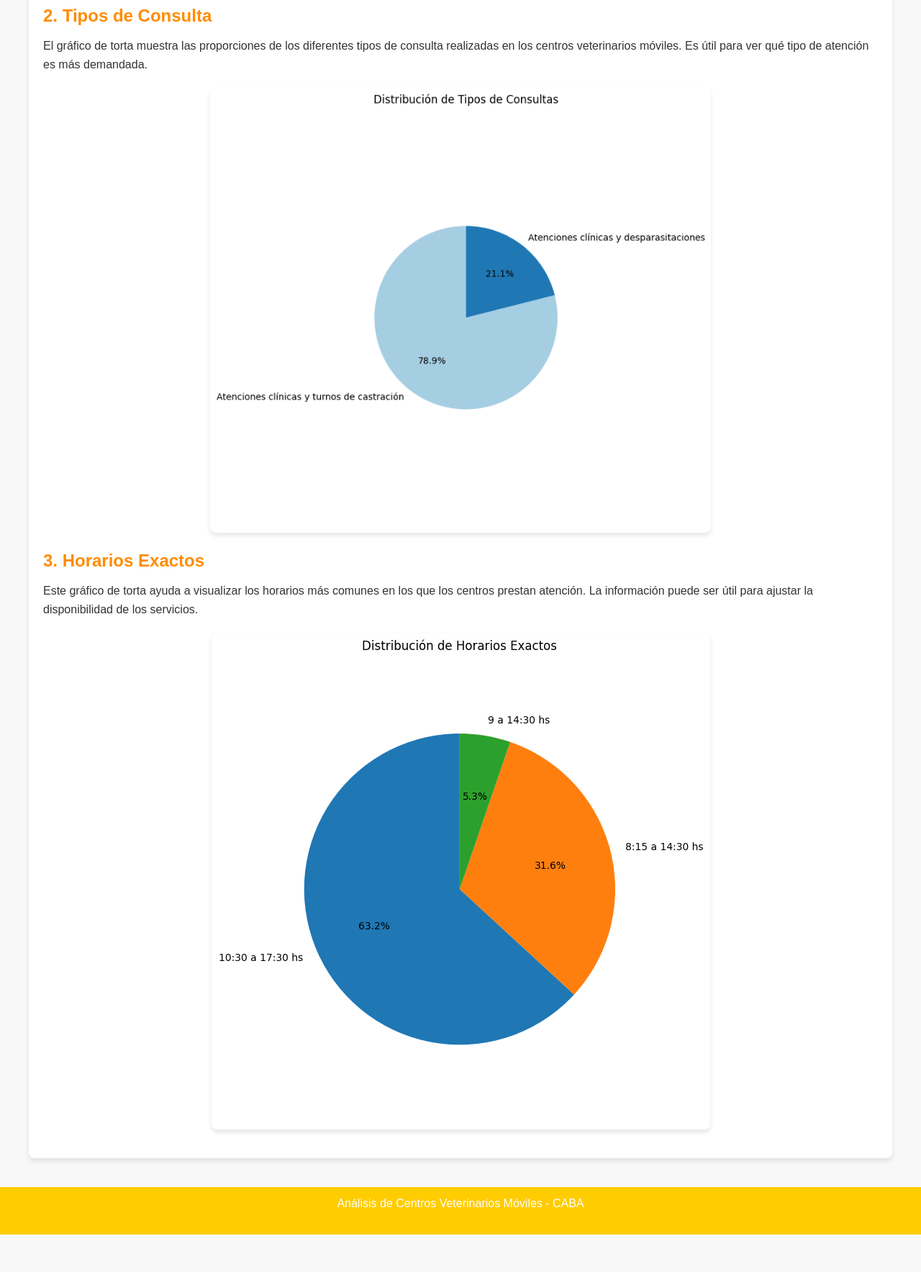
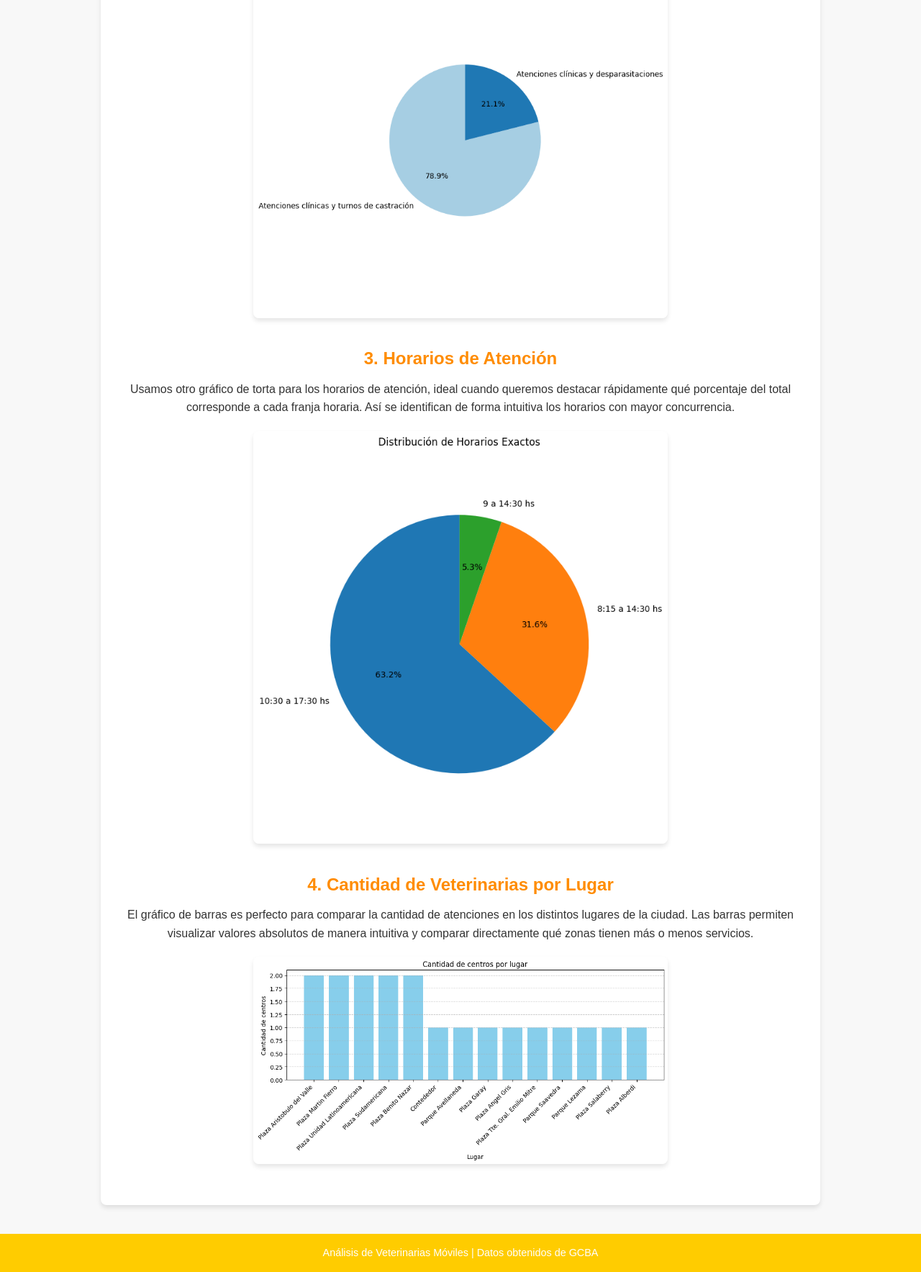
Before and after one commit to ayecspp/veterinarias_moviles_bigdata, a plain HTML site: page public/index.html in a window 1280 px wide. Shown: the part 828-2595 px from the top of the page at 72% size. Before the commit the page ends 2543 px from the top, so only its background shows below. Drawn offline with Linux system fonts and the light colour scheme.

Commit message:
se editó el html

```diff
--- a/public/index.html
+++ b/public/index.html
@@ -1,8 +1,8 @@
 <!DOCTYPE html>
 <html lang="es">
 <head>
-    <meta charset="UTF-8">
-    <meta name="viewport" content="width=device-width, initial-scale=1.0">
+  <meta charset="UTF-8" />
+  <meta name="viewport" content="width=device-width, initial-scale=1.0"/>
   <title>Análisis de Veterinarias Móviles en CABA</title>
   <style>
     * {
@@ -16,8 +16,6 @@
       background-color: #f8f8f8;
       color: #333;
       line-height: 1.6;
-            margin: 0;
-            padding: 0;
     }
 
     header {
@@ -29,8 +27,8 @@
     }
 
     .container {
-            max-width: 1200px;
-            margin: 20px auto;
+      max-width: 1000px;
+      margin: 30px auto;
       padding: 20px;
       background-color: #fff;
       border-radius: 8px;
@@ -43,97 +41,70 @@
     }
 
     p {
-            font-size: 1rem;
       margin-bottom: 20px;
     }
 
     .grafico {
-            display: flex;
-            justify-content: center;
-            align-items: center;
-            margin: 20px 0;
-            position: relative;
+      text-align: center;
+      margin: 30px 0;
     }
 
     .grafico img {
       max-width: 60%;
       height: auto;
       border-radius: 8px;
-            box-shadow: 0 4px 6px rgba(0, 0, 0, 0.1);
-            transition: transform 0.3s ease-in-out;
+      transition: transform 0.3s ease;
+      box-shadow: 0 4px 6px rgba(0,0,0,0.1);
     }
 
-        /* Hover effect para los gráficos */
     .grafico img:hover {
       transform: scale(1.05);
     }
 
-        .descripcion {
-            position: absolute;
-            top: 10px;
-            left: 50%;
-            transform: translateX(-50%);
-            background-color: rgba(0, 0, 0, 0.7);
-            color: white;
-            padding: 10px 20px;
-            border-radius: 5px;
-            font-size: 1rem;
-            opacity: 0;
-            transition: opacity 0.3s ease;
-        }
-
-        .grafico:hover .descripcion {
-            opacity: 1;
-        }
-
-        .grafico-container {
+    footer {
+      background-color: #ffcc00;
+      color: #fff;
+      text-align: center;
+      padding: 15px;
       margin-top: 40px;
-        }
-
-        .grafico-container p {
-            margin-top: 10px;
-        }
-
-        footer {
-            text-align: center;
-            padding: 10px;
-            background-color: #ffcc00;
-            color: white;
-            margin-top: 40px;
+      font-size: 0.9rem;
     }
   </style>
 </head>
 <body>
   <header>
-        <h1>Análisis de Veterinarias Móviles en CABA</h1>
+    Análisis de Veterinarias Móviles en CABA
   </header>
 
   <div class="container">
+    <div class="grafico">
       <h2>1. Atenciones por Día</h2>
-        <p>Este gráfico muestra la evolución temporal de la actividad de los centros móviles a lo largo del tiempo. Permite identificar picos de actividad, como los fines de semana, y detectar tendencias generales.</p>
-        <div class="grafico">
-            <img src="atencionpordia.png" alt="Atenciones por día">
-            <div class="descripcion">Evolución temporal de atenciones</div>
+      <p>Utilizamos un gráfico de líneas para mostrar la evolución temporal de las atenciones programadas a lo largo de las fechas.n.</p>
+      <img src="atencionpordia.png" alt="Distribución por día">
     </div>
 
-        <h2>2. Tipos de Consulta</h2>
-        <p>El gráfico de torta muestra las proporciones de los diferentes tipos de consulta realizadas en los centros veterinarios móviles. Es útil para ver qué tipo de atención es más demandada.</p>
     <div class="grafico">
-            <img src="tipo de consulta.png" alt="Tipos de consulta">
-            <div class="descripcion">Distribución de tipos de consulta</div>
+      <h2>2. Servicios Ofrecidos</h2>
+      <p>Optamos por un gráfico de torta para los servicios ofrecidos porque hay un número limitado de categorías. Esto permite ver de forma clara la proporción de cada tipo de servicio, facilitando la comparación rápida de su popularidad.</p>
+      <img src="tipo de consulta.png" alt="Servicios ofrecidos">
     </div>
 
-        <h2>3. Horarios Exactos</h2>
-        <p>Este gráfico de torta ayuda a visualizar los horarios más comunes en los que los centros prestan atención. La información puede ser útil para ajustar la disponibilidad de los servicios.</p>
     <div class="grafico">
+      <h2>3. Horarios de Atención</h2>
+      <p>Usamos otro gráfico de torta para los horarios de atención, ideal cuando queremos destacar rápidamente qué porcentaje del total corresponde a cada franja horaria. Así se identifican de forma intuitiva los horarios con mayor concurrencia.</p>
       <img src="horariodeatencion.png" alt="Horarios de atención">
-            <div class="descripcion">Distribución de horarios de atención</div>
     </div>
 
+    <div class="grafico">
+      <h2>4. Cantidad de Veterinarias por Lugar</h2>
+      <p>El gráfico de barras es perfecto para comparar la cantidad de atenciones en los distintos lugares de la ciudad. Las barras permiten visualizar valores absolutos de manera intuitiva y comparar directamente qué zonas tienen más o menos servicios.</p>
+      <img src="centrosporlugar.png" alt="Veterinarias por lugar">
+    </div>
   </div>
 
+
   <footer>
-        <p> Análisis de Centros Veterinarios Móviles - CABA</p>
+   Análisis de Veterinarias Móviles | Datos obtenidos de GCBA
   </footer>
 </body>
 </html>
```
Also changed, not shown: public/centrosporlugar.png (added), 1 other file. Lines whose indentation alone changed are shown as unchanged.
